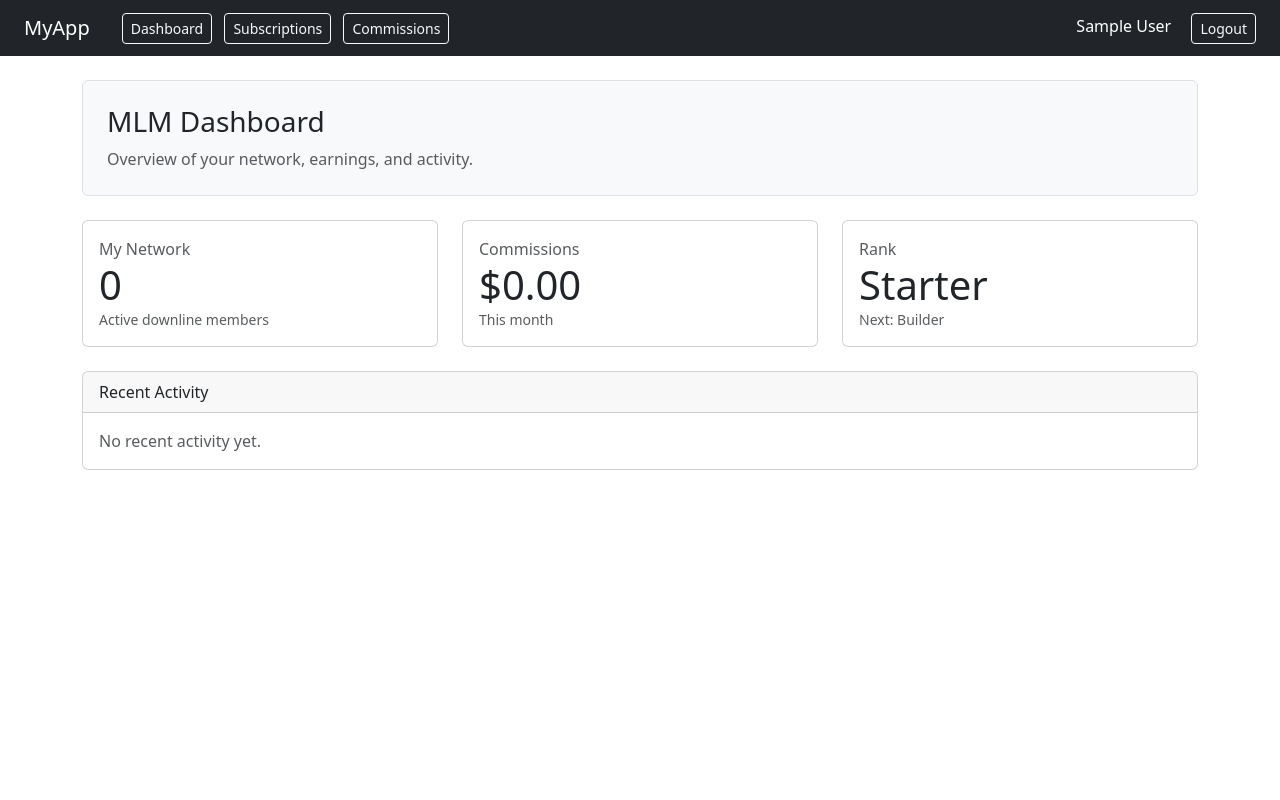
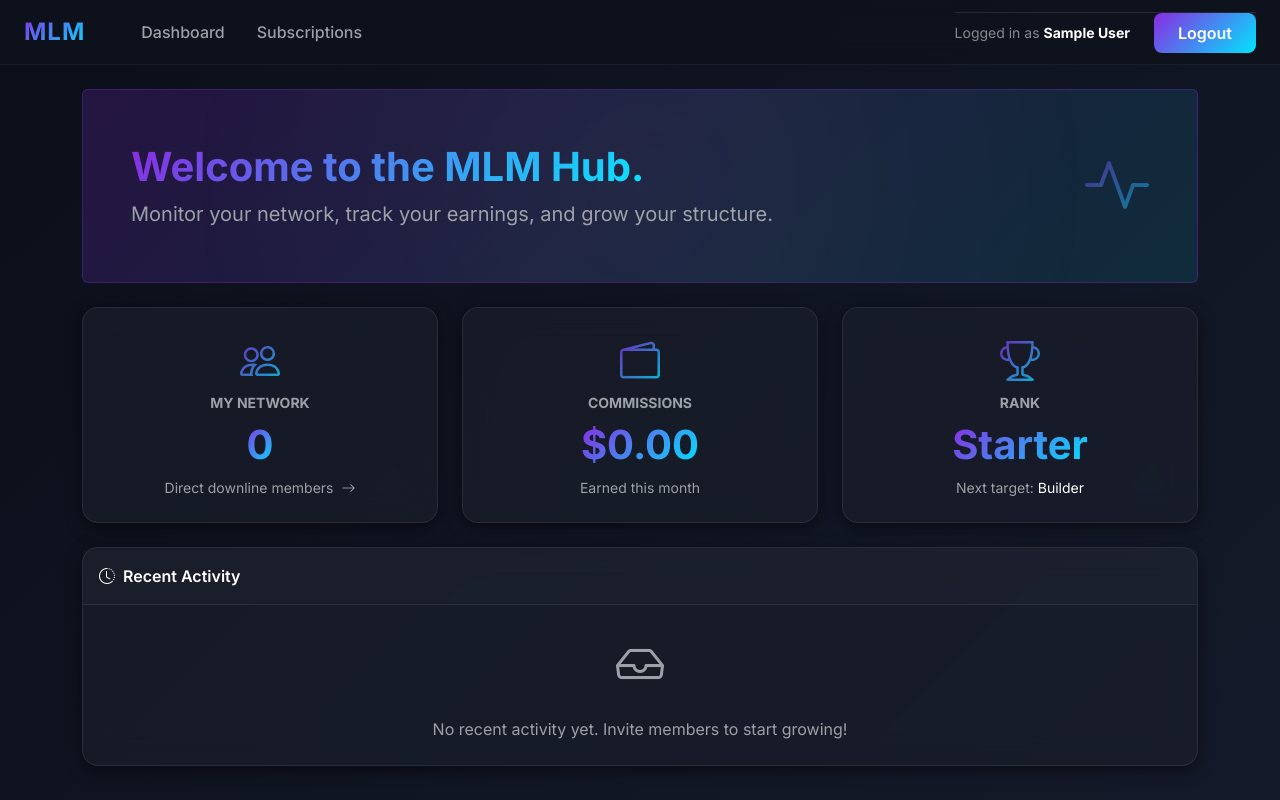
Before and after one commit to shyamsarkar/flask_structure, a Flask app: page / in a window 1280 px wide. Run offline with Flask 3, Linux system fonts and the light colour scheme; the visitor is signed in with stand-in values (Sample User, id 1); data comes from the database, SQL or seed files in the repository; parts of the project's set-up code (start-up, migrations or seed data) failed here and were passed over.

Commit message:
Added network feature

```diff
--- a/app/models/__init__.py
+++ b/app/models/__init__.py
@@ -1,4 +1,4 @@
-from .commission import CommissionPayout, CommissionRule, CommissionSettings
+from .commission import CommissionPayout, CommissionRule
 from .membership import Membership
 from .referral import ReferralCodeSequence
 from .subscription import Subscription, SubscriptionPlan
@@ -8,7 +8,6 @@ from .user import User
 __all__ = [
     "CommissionPayout",
     "CommissionRule",
-    "CommissionSettings",
     "Membership",
     "ReferralCodeSequence",
     "Subscription",
--- /dev/null
+++ b/app/static/css/styles.css
@@ -0,0 +1,187 @@
+:root {
+  --bg-color-main: #0B0F19;
+  --bg-color-card: rgba(26, 31, 44, 0.7);
+  --bg-color-nav: rgba(14, 18, 29, 0.85);
+
+  --text-primary: #FFFFFF;
+  --text-secondary: #9BA1A6;
+
+  --accent-primary: #8A2BE2;     /* Indigo/Purple */
+  --accent-secondary: #00E5FF;   /* Cyan */
+  --accent-tertiary: #FF007F;    /* Pink */
+
+  --gradient-bg: linear-gradient(135deg, #0B0F19 0%, #151A2A 100%);
+  --gradient-card: linear-gradient(145deg, rgba(30, 36, 52, 0.6) 0%, rgba(18, 22, 33, 0.6) 100%);
+  --gradient-primary: linear-gradient(135deg, var(--accent-primary) 0%, var(--accent-secondary) 100%);
+
+  --shadow-glow: 0 8px 32px 0 rgba(0, 229, 255, 0.15);
+  --shadow-card: 0 4px 16px 0 rgba(0, 0, 0, 0.5);
+}
+
+body {
+  background: var(--gradient-bg);
+  background-attachment: fixed;
+  color: var(--text-primary);
+  font-family: 'Inter', -apple-system, BlinkMacSystemFont, "Segoe UI", Roboto, Helvetica, Arial, sans-serif;
+  min-height: 100vh;
+}
+
+/* Navbar overrides */
+.navbar-dark.bg-dark {
+  background-color: var(--bg-color-nav) !important;
+  backdrop-filter: blur(12px);
+  -webkit-backdrop-filter: blur(12px);
+  border-bottom: 1px solid rgba(255, 255, 255, 0.05);
+}
+.navbar-brand {
+  font-weight: 700;
+  letter-spacing: 1px;
+  background: var(--gradient-primary);
+  background-clip: text;
+  -webkit-background-clip: text;
+  -webkit-text-fill-color: transparent;
+  font-size: 1.5rem;
+}
+
+/* Base components */
+.card, .bg-light {
+  background: var(--bg-color-card) !important;
+  backdrop-filter: blur(16px);
+  -webkit-backdrop-filter: blur(16px);
+  border: 1px solid rgba(255, 255, 255, 0.08) !important;
+  box-shadow: var(--shadow-card);
+  color: var(--text-primary);
+  border-radius: 1rem;
+  transition: transform 0.3s ease, box-shadow 0.3s ease, border-color 0.3s ease;
+}
+
+.card:hover {
+  transform: translateY(-5px);
+  box-shadow: var(--shadow-glow);
+  border-color: rgba(0, 229, 255, 0.3) !important;
+}
+
+.card-header {
+  background: rgba(255, 255, 255, 0.02) !important;
+  border-bottom: 1px solid rgba(255, 255, 255, 0.08) !important;
+  color: var(--text-primary) !important;
+  font-weight: 600;
+}
+
+.text-muted {
+  color: var(--text-secondary) !important;
+}
+
+/* Text and Headings */
+h1, h2, h3, h4, .display-6 {
+  font-weight: 700;
+  color: var(--text-primary);
+}
+
+.display-6 {
+  background: var(--gradient-primary);
+  background-clip: text;
+  -webkit-background-clip: text;
+  -webkit-text-fill-color: transparent;
+  display: inline-block;
+}
+
+/* Buttons */
+.btn-outline-light {
+  border-color: rgba(255, 255, 255, 0.1);
+  color: var(--text-secondary);
+}
+.btn-outline-light:hover {
+  background: rgba(255, 255, 255, 0.1);
+  color: var(--text-primary);
+  border-color: rgba(255, 255, 255, 0.3);
+}
+
+.btn-primary {
+  background: var(--gradient-primary);
+  border: none;
+  border-radius: 8px;
+  transition: filter 0.3s ease, transform 0.3s ease;
+}
+.btn-primary:hover {
+  filter: brightness(1.2);
+  transform: scale(1.02);
+}
+
+/* Alert styles */
+.alert {
+  background: rgba(255, 255, 255, 0.1);
+  backdrop-filter: blur(8px);
+  border: 1px solid rgba(255, 255, 255, 0.2);
+  color: var(--text-primary);
+}
+.alert-success {
+  background: rgba(0, 255, 127, 0.1);
+  border-color: rgba(0, 255, 127, 0.3);
+  color: #00FF7F;
+}
+.alert-danger {
+  background: rgba(255, 0, 127, 0.1);
+  border-color: rgba(255, 0, 127, 0.3);
+  color: var(--accent-tertiary);
+}
+
+/* Dashboard specific elements */
+.stat-icon {
+  font-size: 2.5rem;
+  background: var(--gradient-primary);
+  background-clip: text;
+  -webkit-background-clip: text;
+  -webkit-text-fill-color: transparent;
+  opacity: 0.8;
+  margin-bottom: 1rem;
+}
+
+.welcome-banner {
+  background: linear-gradient(135deg, rgba(138, 43, 226, 0.2) 0%, rgba(0, 229, 255, 0.1) 100%) !important;
+  border: 1px solid rgba(138, 43, 226, 0.3) !important;
+  position: relative;
+  overflow: hidden;
+}
+.welcome-banner::before {
+  content: '';
+  position: absolute;
+  top: -50%;
+  left: -50%;
+  width: 200%;
+  height: 200%;
+  background: radial-gradient(circle, rgba(255,255,255,0.05) 0%, transparent 40%);
+  animation: pulse 8s infinite alternate;
+  pointer-events: none;
+}
+
+@keyframes pulse {
+  0% { transform: scale(1); opacity: 0.5; }
+  100% { transform: scale(1.1); opacity: 0.8; }
+}
+
+/* Custom Nav Links */
+.custom-nav-link {
+  color: var(--text-secondary) !important;
+  font-weight: 500;
+  padding: 0.75rem 1rem !important;
+  border-radius: 8px;
+  transition: all 0.3s ease;
+}
+
+.custom-nav-link:hover, .custom-nav-link.active {
+  color: var(--text-primary) !important;
+  background: rgba(255, 255, 255, 0.05);
+}
+
+/* Mobile specific menu styling */
+@media (max-width: 991.98px) {
+  .navbar-collapse {
+    background: var(--bg-color-card);
+    margin-top: 1rem;
+    padding: 1.5rem;
+    border-radius: 12px;
+    border: 1px solid rgba(255, 255, 255, 0.05);
+    box-shadow: 0 10px 30px rgba(0,0,0,0.5);
+  }
+}
--- a/app/templates/base.html
+++ b/app/templates/base.html
@@ -4,26 +4,48 @@
   <meta charset="UTF-8" />
   <meta name="viewport" content="width=device-width, initial-scale=1.0"/>
   <title>{% block title %}App{% endblock %}</title>
+  <link rel="preconnect" href="https://fonts.googleapis.com">
+  <link rel="preconnect" href="https://fonts.gstatic.com" crossorigin>
+  <link href="https://fonts.googleapis.com/css2?family=Inter:wght@300;400;500;600;700&display=swap" rel="stylesheet">
+  <link rel="stylesheet" href="https://cdn.jsdelivr.net/npm/bootstrap-icons@1.10.5/font/bootstrap-icons.css">
   <link rel="stylesheet" href="https://cdn.jsdelivr.net/npm/bootstrap@5.3.0/dist/css/bootstrap.min.css"/>
+  <link rel="stylesheet" href="{{ url_for('static', filename='css/styles.css') }}"/>
 </head>
 <body>
   <nav class="navbar navbar-expand-lg navbar-dark bg-dark px-4">
-    <a class="navbar-brand" href="/dashboard">MyApp</a>
-    <div class="ms-3">
-      {% if current_user.is_authenticated %}
-        <a href="{{ url_for('web.dashboard') }}" class="btn btn-outline-light btn-sm me-2">Dashboard</a>
-        <a href="{{ url_for('web.subscriptions') }}" class="btn btn-outline-light btn-sm me-2">Subscriptions</a>
-        <a href="{{ url_for('web.commission_settings') }}" class="btn btn-outline-light btn-sm">Commissions</a>
-      {% endif %}
-    </div>
-    <div class="ms-auto">
-      {% if current_user.is_authenticated %}
-        <span class="text-white me-3">{{ current_user.full_name }}</span>
-        <a href="{{ url_for('web.auth.logout') }}" class="btn btn-outline-light btn-sm">Logout</a>
-      {% else %}
-        <a href="{{ url_for('web.auth.login') }}" class="btn btn-outline-light btn-sm me-2">Login</a>
-        <a href="{{ url_for('web.auth.register') }}" class="btn btn-light btn-sm">Register</a>
-      {% endif %}
+    <a class="navbar-brand" href="/dashboard">MLM</a>
+    <button class="navbar-toggler border-0" type="button" data-bs-toggle="collapse" data-bs-target="#navbarContent" aria-controls="navbarContent" aria-expanded="false" aria-label="Toggle navigation">
+      <span class="navbar-toggler-icon"></span>
+    </button>
+
+    <div class="collapse navbar-collapse" id="navbarContent">
+      <ul class="navbar-nav me-auto ms-lg-4 mt-3 mt-lg-0 mb-2 mb-lg-0">
+        {% if current_user.is_authenticated %}
+          <li class="nav-item mb-1 mb-lg-0">
+            <a href="{{ url_for('web.dashboard') }}" class="nav-link custom-nav-link">Dashboard</a>
+          </li>
+          {% if not current_user.is_admin %}
+            <li class="nav-item mb-1 mb-lg-0">
+              <a href="{{ url_for('web.subscriptions') }}" class="nav-link custom-nav-link">Subscriptions</a>
+            </li>
+          {% endif %}
+          {% if current_user.is_admin %}
+            <li class="nav-item mb-1 mb-lg-0">
+              <a href="{{ url_for('web.commission_settings') }}" class="nav-link custom-nav-link">Commissions</a>
+            </li>
+          {% endif %}
+        {% endif %}
+      </ul>
+
+      <div class="d-flex flex-column flex-lg-row align-items-lg-center mt-2 mt-lg-0 border-top border-lg-0 pt-3 pt-lg-0" style="border-color: rgba(255, 255, 255, 0.1) !important;">
+        {% if current_user.is_authenticated %}
+          <span class="text-white-50 small mb-3 mb-lg-0 me-lg-4 px-2 px-lg-0 text-center text-lg-start">Logged in as <strong class="text-white">{{ current_user.full_name }}</strong></span>
+          <a href="{{ url_for('web.auth.logout') }}" class="btn btn-primary px-4 py-2 fw-semibold text-white text-center">Logout</a>
+        {% else %}
+          <a href="{{ url_for('web.auth.login') }}" class="nav-link custom-nav-link me-lg-3 text-center text-lg-start mb-2 mb-lg-0 text-white">Login</a>
+          <a href="{{ url_for('web.auth.register') }}" class="btn btn-primary px-4 py-2 fw-semibold text-white w-100 w-lg-auto text-center">Register</a>
+        {% endif %}
+      </div>
     </div>
   </nav>
 
--- a/app/templates/dashboard.html
+++ b/app/templates/dashboard.html
@@ -5,47 +5,60 @@
 {% block content %}
   <div class="row g-4">
     <div class="col-12">
-      <div class="p-4 bg-light border rounded">
-        <h1 class="h3 mb-2">MLM Dashboard</h1>
-        <p class="mb-0 text-muted">Overview of your network, earnings, and activity.</p>
+      <div class="p-5 welcome-banner rounded d-flex justify-content-between align-items-center">
+        <div>
+          <h1 class="display-6 mb-2">Welcome to the MLM Hub.</h1>
+          <p class="mb-0 text-muted fs-5">Monitor your network, track your earnings, and grow your structure.</p>
+        </div>
+        <div class="d-none d-md-block">
+          <i class="bi bi-activity stat-icon" style="font-size: 4rem; opacity: 0.5;"></i>
+        </div>
       </div>
     </div>
 
     <div class="col-md-4">
+      <a href="{{ url_for('web.network') }}" class="text-decoration-none">
+        <div class="card h-100">
+          <div class="card-body text-center p-4">
+            <i class="bi bi-people stat-icon"></i>
+            <div class="text-muted text-uppercase small fw-bold mb-2">My Network</div>
+            <div class="display-6 mb-2">{{ current_user.referrals.count() }}</div>
+            <div class="small text-muted">Direct downline members <i class="bi bi-arrow-right ms-1"></i></div>
+          </div>
+        </div>
+      </a>
+    </div>
+
+    <div class="col-md-4">
       <div class="card h-100">
-        <div class="card-body">
-          <div class="text-muted">My Network</div>
-          <div class="display-6">0</div>
-          <div class="small text-muted">Active downline members</div>
+        <div class="card-body text-center p-4">
+          <i class="bi bi-wallet2 stat-icon"></i>
+          <div class="text-muted text-uppercase small fw-bold mb-2">Commissions</div>
+          <div class="display-6 mb-2">$0.00</div>
+          <div class="small text-muted">Earned this month</div>
         </div>
       </div>
     </div>
 
     <div class="col-md-4">
       <div class="card h-100">
-        <div class="card-body">
-          <div class="text-muted">Commissions</div>
-          <div class="display-6">$0.00</div>
-          <div class="small text-muted">This month</div>
-        </div>
-      </div>
-    </div>
-
-    <div class="col-md-4">
-      <div class="card h-100">
-        <div class="card-body">
-          <div class="text-muted">Rank</div>
-          <div class="display-6">Starter</div>
-          <div class="small text-muted">Next: Builder</div>
+        <div class="card-body text-center p-4">
+          <i class="bi bi-trophy stat-icon"></i>
+          <div class="text-muted text-uppercase small fw-bold mb-2">Rank</div>
+          <div class="display-6 mb-2">Starter</div>
+          <div class="small text-muted">Next target: <span class="text-white">Builder</span></div>
         </div>
       </div>
     </div>
 
     <div class="col-12">
       <div class="card">
-        <div class="card-header">Recent Activity</div>
-        <div class="card-body">
-          <p class="text-muted mb-0">No recent activity yet.</p>
+        <div class="card-header py-3 d-flex align-items-center">
+          <i class="bi bi-clock-history me-2"></i> Recent Activity
+        </div>
+        <div class="card-body p-4 text-center">
+          <i class="bi bi-inbox text-muted" style="font-size: 3rem;"></i>
+          <p class="text-muted mt-3 mb-0">No recent activity yet. Invite members to start growing!</p>
         </div>
       </div>
     </div>
--- a/app/web/auth/views.py
+++ b/app/web/auth/views.py
@@ -75,7 +75,7 @@ def forgot_password():
         user = AuthService.get_by_email(form.email.data)
         if user:
             token = user.generate_reset_token()
-            reset_url = url_for("auth.reset_password", token=token, _external=True)
+            reset_url = url_for("web.auth.reset_password", token=token, _external=True)
             send_reset_email(current_app._get_current_object(), user.email, reset_url)
 
         # always show this message — don't reveal if email exists
```
Also changed, not shown: app/models/commission.py (+0 -18 lines), app/models/user.py (+10 -0 lines), app/tasks/commission.py (+11 -8 lines), app/templates/commission_settings.html (+64 -8 lines), app/templates/network.html (added, +95 -0 lines), app/web/__init__.py (+31 -41 lines).
